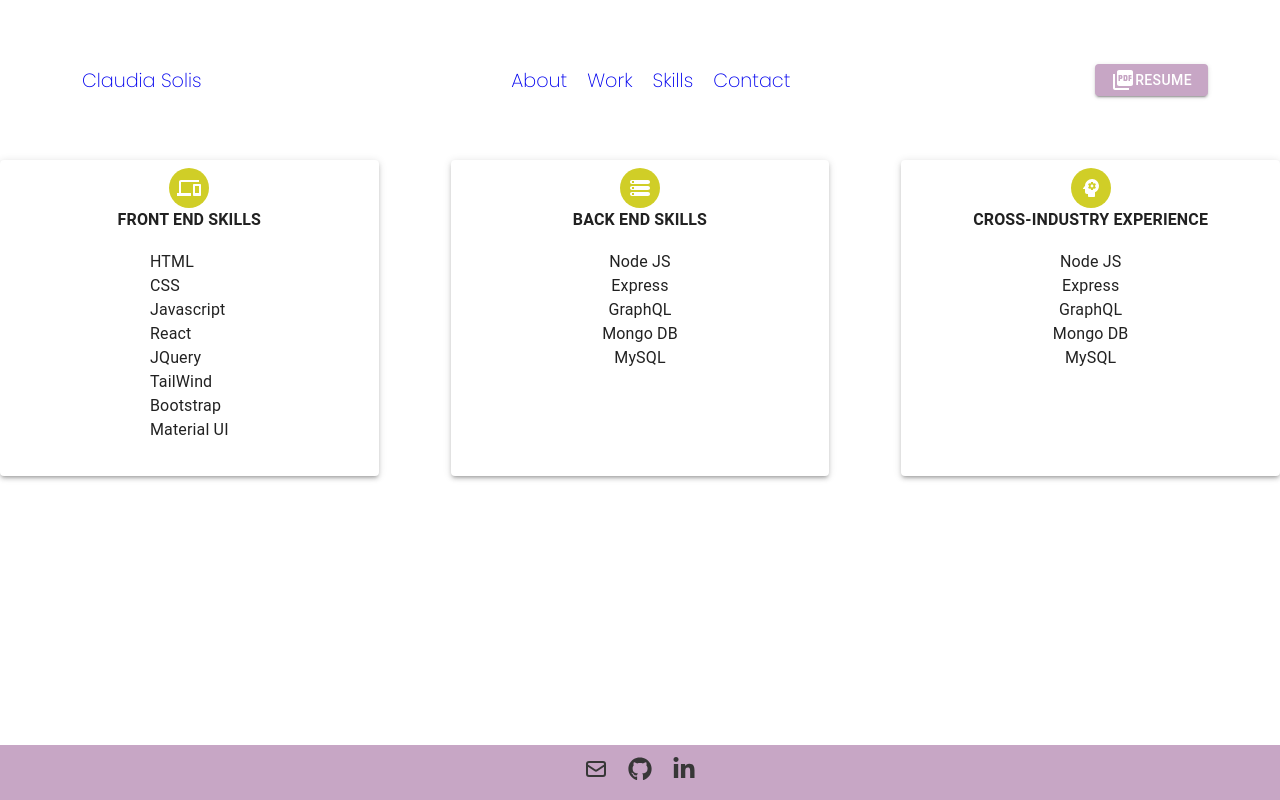
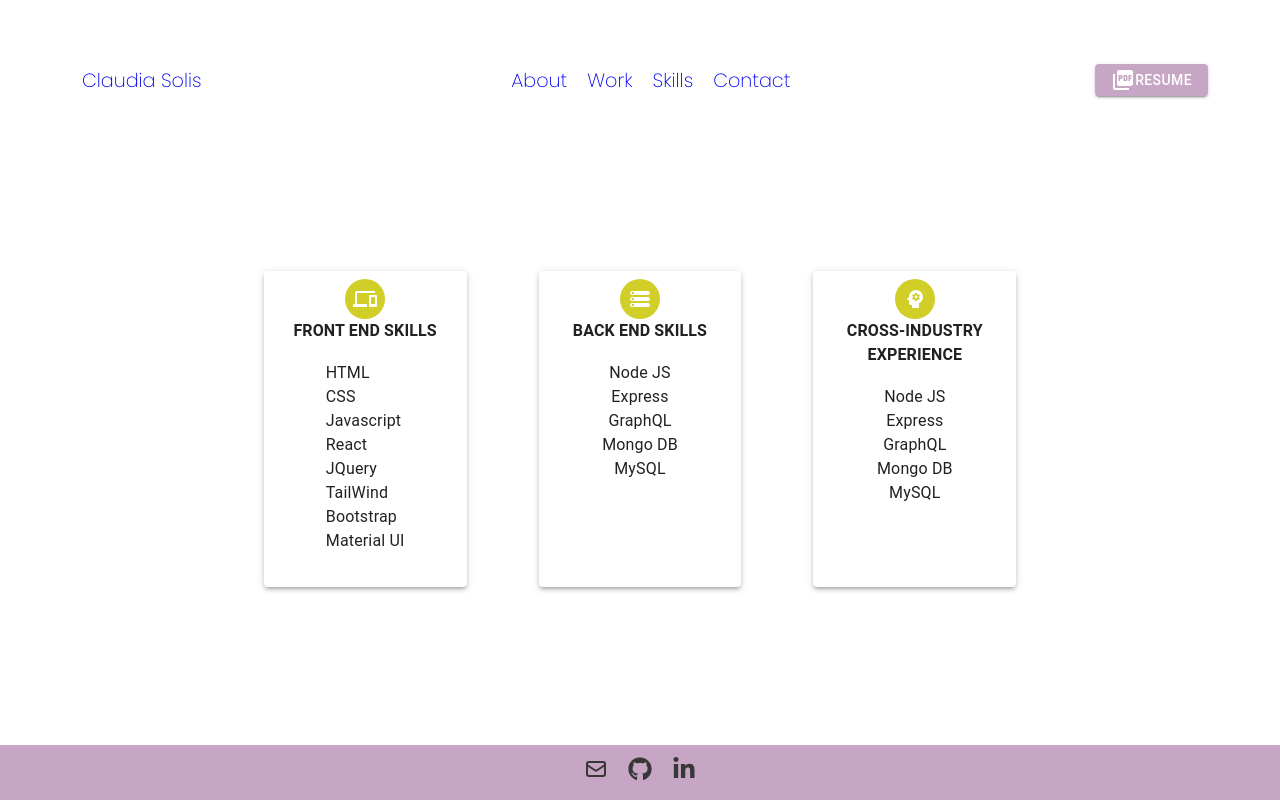
Before and after one commit to cjsolis12/claudia-solis, a React (Vite) app: page /skills in a window 1280 px wide. Built offline with nearby package versions, Linux system fonts and the light colour scheme.

Commit message:
margins for skills page

```diff
--- a/src/components/layout/PageLayouts.jsx
+++ b/src/components/layout/PageLayouts.jsx
@@ -5,8 +5,10 @@ const PageLayout= ({ children }) => {
     return (
       <Box
         sx={{
+
           margin: "auto",
-          padding: "3rem"
+          padding: "3rem",
+          marginBottom:"2rem"
         }}
       >
         {children}
--- a/src/pages/Skills.jsx
+++ b/src/pages/Skills.jsx
@@ -2,24 +2,25 @@ import * as React from "react";
 import { Colors } from "../styles/theme/index";
 import { Button, Paper, Typography } from "@mui/material";
 import List from "@mui/material/List";
-import ListItem from "@mui/material/ListItem";
 import Avatar from "@mui/material/Avatar";
 import Grid from "@mui/material/Grid";
 import DevicesOutlinedIcon from "@mui/icons-material/DevicesOutlined";
 import StorageRoundedIcon from "@mui/icons-material/StorageRounded";
 import PsychologyRoundedIcon from "@mui/icons-material/PsychologyRounded";
 import Grow from "@mui/material/Grow";
+import PageLayouts from "../components/layout/PageLayouts"
 
 export default function Skills() {
   return (
     <>
-      <Grid container spacing={9} sx={{ maxHeight: "100vh" }}>
+    <PageLayouts>
+      <Grid container spacing={9} >
         {/* Front End Skills */}
         <Grid
           item
           xs={12}
           md={4}
-          sx={{ padding: "16px", alignItems: "center" }}
+          sx={{ padding: "16px", alignItems: "center", justifyContent:"center" }}
         >
           <Grow in={true} easing="ease-in-out" timeout={1200}>
             <Paper
@@ -151,6 +152,7 @@ export default function Skills() {
           </Grow>
         </Grid>
       </Grid>
+      </PageLayouts>
     </>
   );
 }
--- a/src/pages/Work.jsx
+++ b/src/pages/Work.jsx
@@ -36,7 +36,7 @@ export default function Work() {
                   overflow: "hidden",
                   width: "100%",
                   height: "100%",
-                  boxShadow: "8px 8px 8px -2px rgba(151, 155, 154, 1)",
+                  boxShadow: "9px 10px 5px -2px rgba(151, 155, 154, 1)",
                 }}
                 onHoverStart={() => handleHoverStart(index)}
                 onHoverEnd={handleHoverEnd}
```
